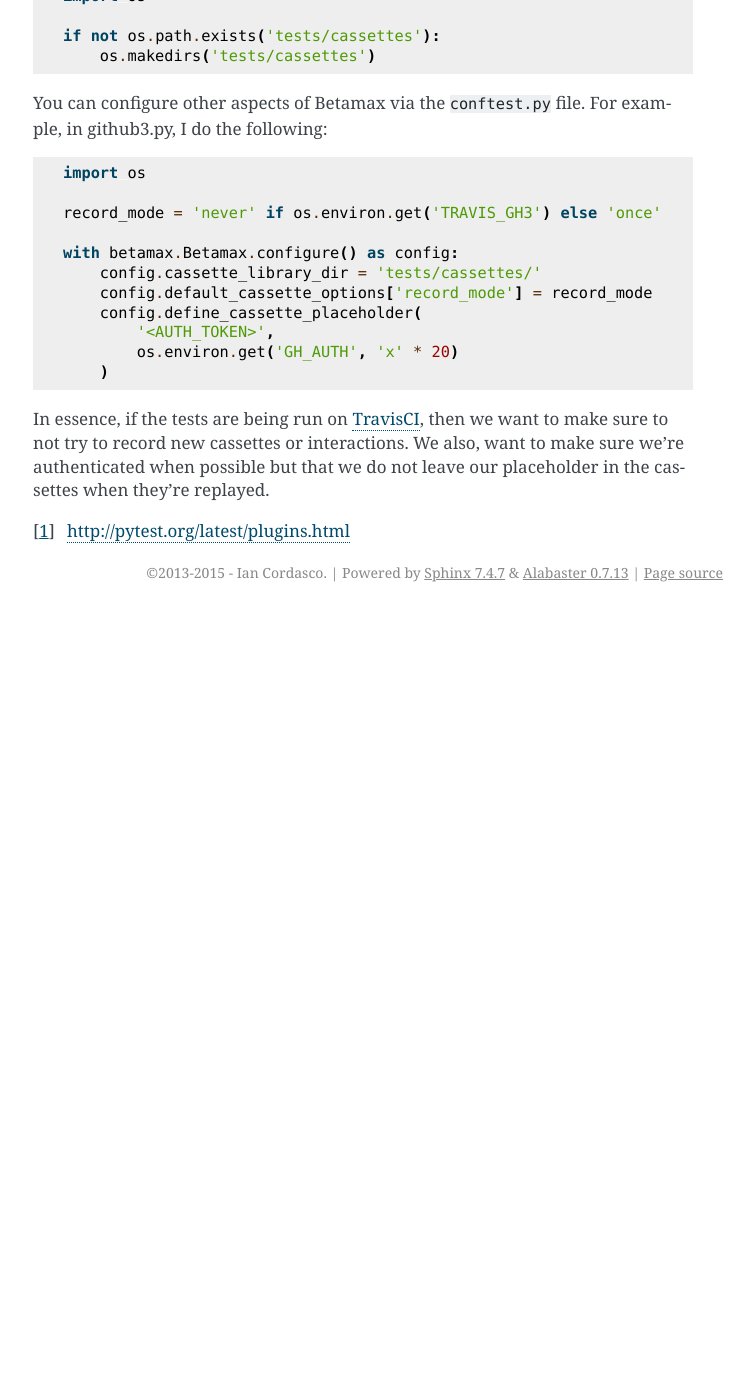
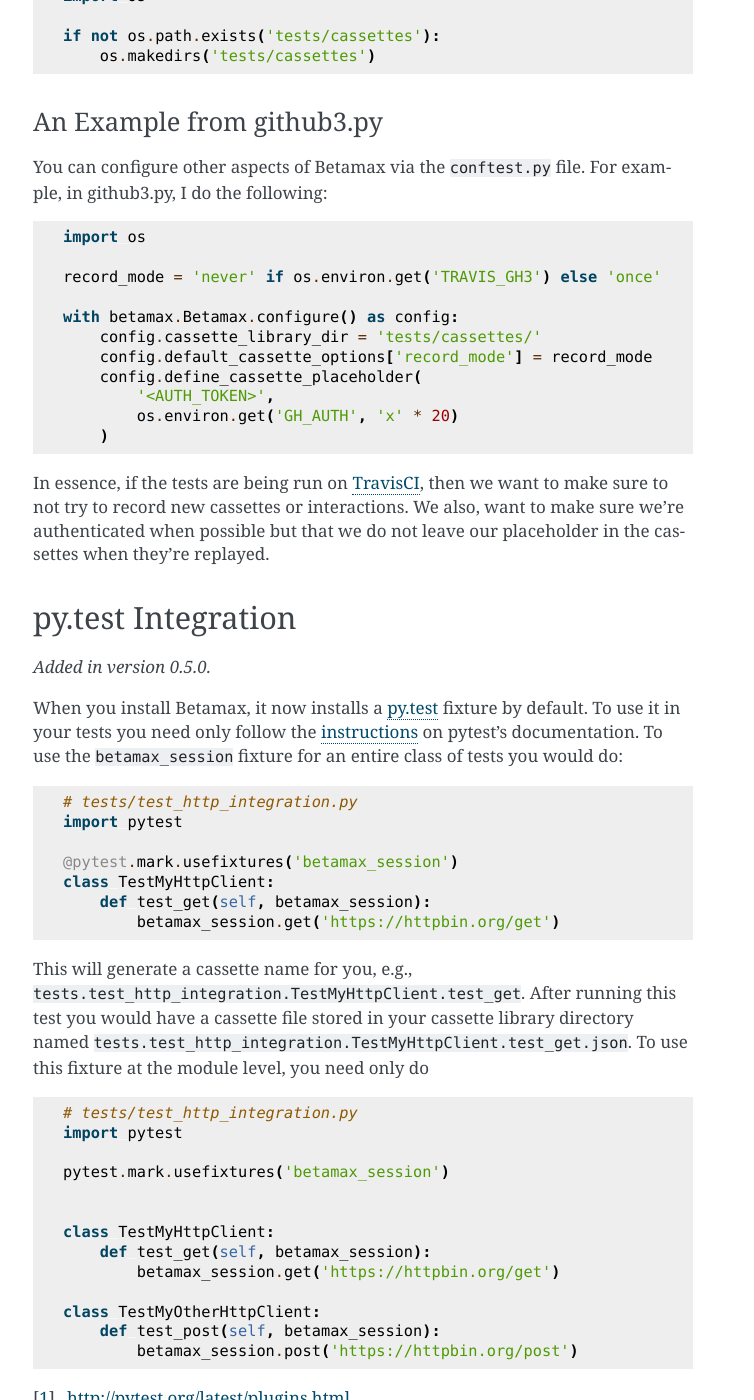
Before and after one commit to betamaxpy/betamax, a Sphinx documentation site: the page built from docs/usage_patterns.rst, in a window 1280 px wide and 1400 px high, scrolled down 527 px. Shown: the whole window, without its empty margins (387-1141 px from the left). Built offline with Sphinx 7.4.7, drawn with Linux system fonts in a browser that asks for light colours; before the commit the page ends 1139 px from its top, so only the background shows below that; some of the changed text lies outside the part shown.

Commit message:
One last bit of reorganization

```diff
--- a/docs/usage_patterns.rst
+++ b/docs/usage_patterns.rst
@@ -3,8 +3,8 @@ Usage Patterns
 
 Below are suggested patterns for using Betamax efficiently.
 
-Usage with py.test
-------------------
+Configuring Betamax in py.test's conftest.py
+--------------------------------------------
 
 Betamax and github3.py (the project which instigated the creation of Betamax)
 both utilize py.test_ and its feature of configuring how the tests run with
@@ -28,6 +28,8 @@ check your cassettes into your version control system, then you can also add:
     if not os.path.exists('tests/cassettes'):
         os.makedirs('tests/cassettes')
 
+An Example from github3.py
+^^^^^^^^^^^^^^^^^^^^^^^^^^
 
 You can configure other aspects of Betamax via the ``conftest.py`` file. For
 example, in github3.py, I do the following:
@@ -51,7 +53,51 @@ to not try to record new cassettes or interactions. We also, want to make sure
 we're authenticated when possible but that we do not leave our placeholder in
 the cassettes when they're replayed.
 
+py.test Integration
+-------------------
 
-.. _py.test: http://pytest.org/latest/
+.. versionadded:: 0.5.0
+
+When you install Betamax, it now installs a `py.test`_ fixture by default. To
+use it in your tests you need only follow the `instructions`_ on pytest's
+documentation. To use the ``betamax_session`` fixture for an entire class of
+tests you would do:
+
+.. code-block:: python
+
+    # tests/test_http_integration.py
+    import pytest
+
+    @pytest.mark.usefixtures('betamax_session')
+    class TestMyHttpClient:
+        def test_get(self, betamax_session):
+            betamax_session.get('https://httpbin.org/get')
+
+This will generate a cassette name for you, e.g.,
+``tests.test_http_integration.TestMyHttpClient.test_get``. After running this
+test you would have a cassette file stored in your cassette library directory
+named ``tests.test_http_integration.TestMyHttpClient.test_get.json``. To use
+this fixture at the module level, you need only do
+
+.. code-block:: python
+
+    # tests/test_http_integration.py
+    import pytest
+
+    pytest.mark.usefixtures('betamax_session')
+
+
+    class TestMyHttpClient:
+        def test_get(self, betamax_session):
+            betamax_session.get('https://httpbin.org/get')
+
+    class TestMyOtherHttpClient:
+        def test_post(self, betamax_session):
+            betamax_session.post('https://httpbin.org/post')
+
+
 .. _TravisCI: https://travis-ci.org/
 .. [#] http://pytest.org/latest/plugins.html
+.. _py.test: http://pytest.org/latest/
+.. _instructions:
+    http://pytest.org/latest/fixture.html#using-fixtures-from-classes-modules-or-projects
```
Also changed, not shown: docs/api.rst (+0 -49 lines).
